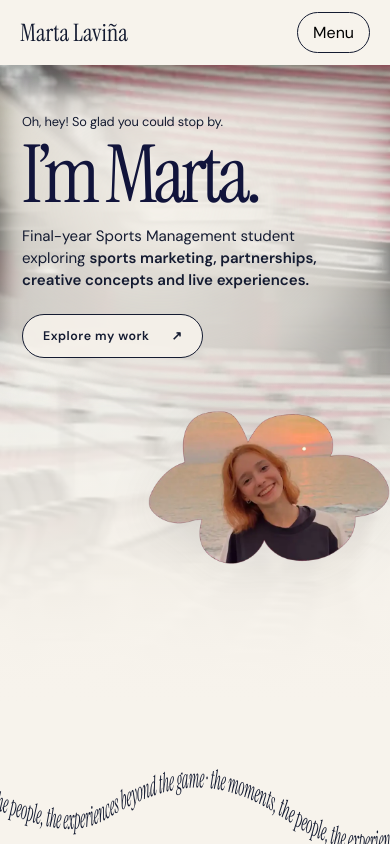
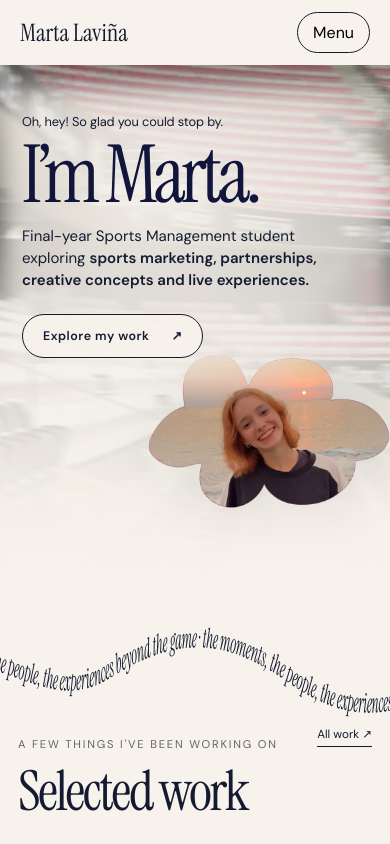
Before and after one commit to martalavina/marta-archive-portfolio, a Next.js app: page / in a window 390 px wide. Shown: the top 844 px of the page. Built offline with nearby package versions, Linux system fonts and the light colour scheme.

Commit message:
Reduce hero whitespace and position full-width wave directly above work

```diff
--- a/app/home-v2.css
+++ b/app/home-v2.css
@@ -155,3 +155,43 @@
   .home-v2 .wave svg { width: 100%; margin: 0; }
   .home-v2 .wave text { font-size: 51px; }
 }
+
+
+/* Compact the transition between hero and work, keeping the approved visual identity. */
+.home-v2 .hero {
+  height: clamp(510px, 42vw, 590px);
+  min-height: 510px;
+  background-position: center center, center 38%;
+}
+.home-v2 .hero-inner { padding-top: clamp(56px, 6vw, 85px); }
+.home-v2 .portrait { top: 8%; }
+.home-v2 .wave {
+  margin-top: -36px;
+  height: 148px;
+  z-index: 4;
+}
+.home-v2 .wave svg { width: 100%; height: 100%; display: block; }
+.home-v2 .wave text {
+  font-size: 48px;
+  letter-spacing: -.5px;
+  font-weight: 400;
+}
+.home-v2 .content { padding-top: 0; }
+@media (max-width: 900px) and (min-width: 641px) {
+  .home-v2 .hero { height: 550px; min-height: 510px; }
+  .home-v2 .hero-inner { padding-top: 68px; }
+  .home-v2 .portrait { top: 15%; }
+  .home-v2 .wave { margin-top: -28px; height: 132px; }
+}
+@media (max-width: 640px) {
+  .home-v2 .hero {
+    height: clamp(525px, 150vw, 630px);
+    min-height: 525px;
+  }
+  .home-v2 .hero-inner { padding-top: 48px; }
+  .home-v2 .portrait { top: 48%; }
+  .home-v2 .wave { margin-top: -24px; height: 100px; }
+  .home-v2 .wave svg { width: 100%; margin: 0; }
+  .home-v2 .wave text { font-size: 50px; }
+  .home-v2 .content { padding-top: 0; }
+}
```
